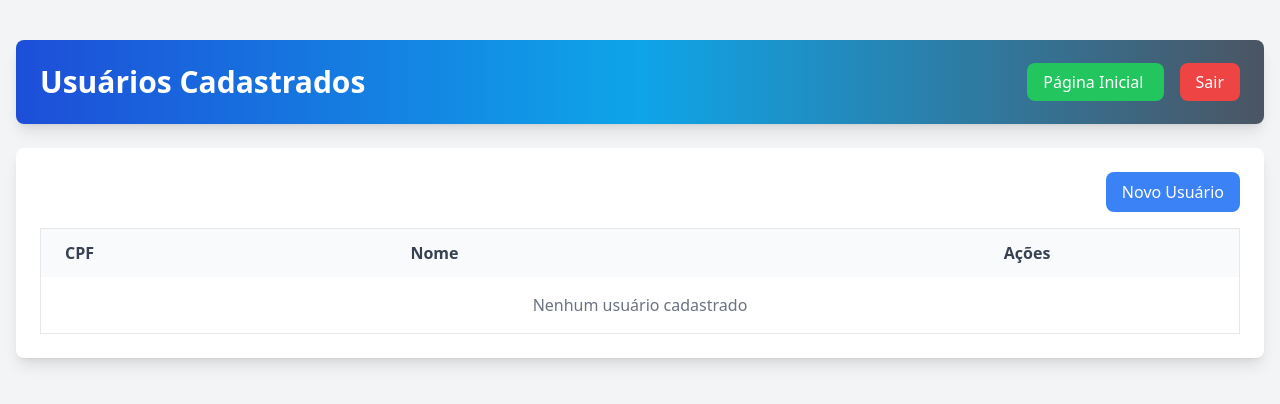
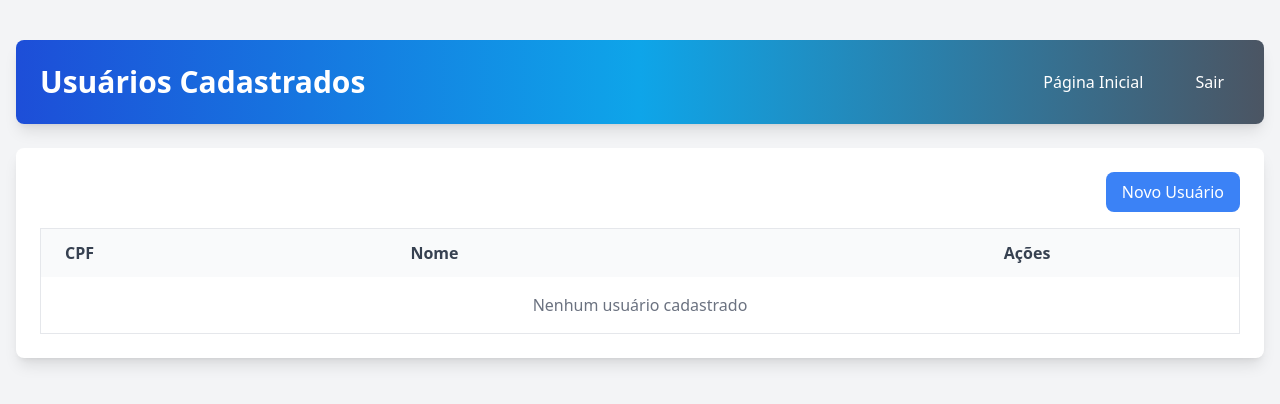
Before and after one commit to BrenoMacedo56/PHP_leraning-project, a PHP site: page /show_user.php in a window 1280 px wide. Shown: the top 404 px of the page. Run offline with PHP 8.4, Linux system fonts and the light colour scheme; data that the repository does not hold is empty; some libraries are stand-ins or nearby versions.

Commit message:
I dont remmember wich commit i'm in

```diff
--- a/show_user.php
+++ b/show_user.php
@@ -42,10 +42,10 @@ $result = $stmt->get_result();
         <div class="bg-gradient-to-r from-blue-700 via-sky-500 to-gray-600 text-white p-6 rounded-lg shadow-lg mb-6 flex justify-between items-center">
             <h1 class="text-3xl font-bold">Usuários Cadastrados</h1>
             <div class="space-x-4">
-                <a href="index.php" class="bg-green-500 text-white px-4 py-2 rounded-lg transition duration-300 ease-in-out hover:bg-green-600">
+                <a href="index.php" class="text-white px-4 py-2 rounded-lg transition duration-300 ease-in-out hover:bg-green-600">
                     Página Inicial
                 </a>
-                <a href="sair.php" class="bg-red-500 text-white px-4 py-2 rounded-lg transition duration-300 ease-in-out hover:bg-red-600">
+                <a href="sair.php" class="text-white px-4 py-2 rounded-lg transition duration-300 ease-in-out hover:bg-red-600">
                     Sair
                 </a>
             </div>
@@ -83,7 +83,7 @@ $result = $stmt->get_result();
                                     <form action='del_user.php' method='POST' class='inline-block ml-2'>
                                         <input type='hidden' name='cpf' value='{$cpf}'>
                                         <input type='hidden' name='name' value='{$name}'>
-                                        <button type='submit' class='py-1 px-3 text-white rounded transition duration-300' onclick="return confirm('Tem certeza que deseja excluir este usuário?')">Excluir</button>
+                                        <button type='submit' class='bg-red-500 py-1 px-3 text-white rounded transition duration-300' onclick="return confirm('Tem certeza que deseja excluir este usuário?')">Excluir</button>
                                     </form>
                                 </td>
                             </tr>
```
